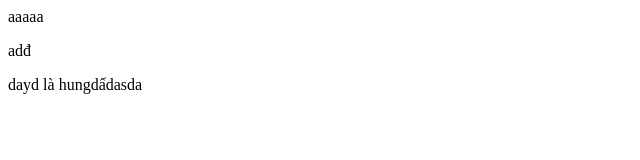
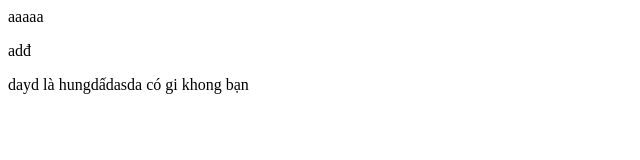
Before and after one commit to crimeprince4/d-, a plain HTML site: page index.html in a window 1280 px wide. Shown: the whole page, without its empty margins (0-640 px from the left). Drawn offline with Linux system fonts and the light colour scheme.

Commit message:
Update index.html

```diff
--- a/index.html
+++ b/index.html
@@ -9,5 +9,8 @@
     aaaaa
     <p>adđ</p>
     dayd là hungdấdasda
+
+
+    có gi khong bạn
 </body>
 </html>
```
